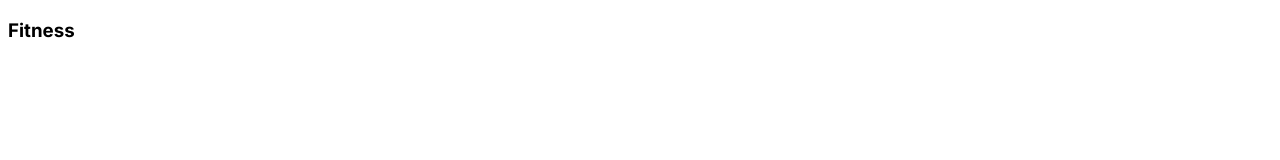
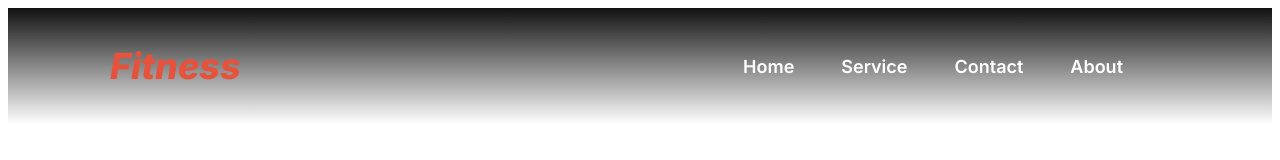
Before and after one commit to Parthaprotimdev/programminghero-assignment-two-B10, a plain HTML site: page index.html in a window 1280 px wide. Drawn offline with Linux system fonts and the light colour scheme.

```diff
--- a/index.html
+++ b/index.html
@@ -7,10 +7,22 @@
     <link rel="stylesheet" href="style.css" />
   </head>
   <body class="inter-font">
-    <header>
-      <nav class="navbar">
+    <header class="bg-light">
+      <nav class="navbar display-flex">
         <h3 class="brand">Fitness</h3>
+        <ul class="nav-links display-flex">
+          <!-- li.nav-item*4>a.nav-link -->
+          <li class="nav-item"><a href="" class="nav-link text-1">Home</a></li>
+          <li class="nav-item">
+            <a href="" class="nav-link text-1">Service</a>
+          </li>
+          <li class="nav-item">
+            <a href="" class="nav-link text-1">Contact</a>
+          </li>
+          <li class="nav-item"><a href="" class="nav-link text-1">About</a></li>
+        </ul>
       </nav>
+      <div class="banner"></div>
     </header>
   </body>
 </html>
--- a/style.css
+++ b/style.css
@@ -6,3 +6,54 @@
   font-weight: 400;
   font-style: normal;
 }
+/* shared styles */
+.display-flex {
+  display: flex;
+}
+.text-orng {
+  color: #e6533c;
+}
+.text-1 {
+  color: #ffffff;
+}
+.text-2 {
+  color: rgba(255, 255, 255, 0.5);
+}
+.bg-light {
+  background-image: linear-gradient(
+    180deg,
+    #111 0%,
+    rgba(119, 119, 119, 0) 100%
+  );
+}
+
+/* header style */
+
+/* navbar related  style */
+.navbar {
+  justify-content: space-between;
+  align-items: center;
+}
+/* .nav-links {
+} */
+.nav-item {
+  list-style: none;
+  margin-right: 47px;
+}
+.nav-link {
+  text-decoration: none;
+  font-size: 18px;
+  font-style: normal;
+  font-weight: 600;
+}
+.navbar,
+.banner {
+  max-width: 1060px;
+  margin: 0 auto;
+}
+.brand {
+  color: #e6533c;
+  font-size: 36px;
+  font-style: italic;
+  font-weight: 800;
+}
```
